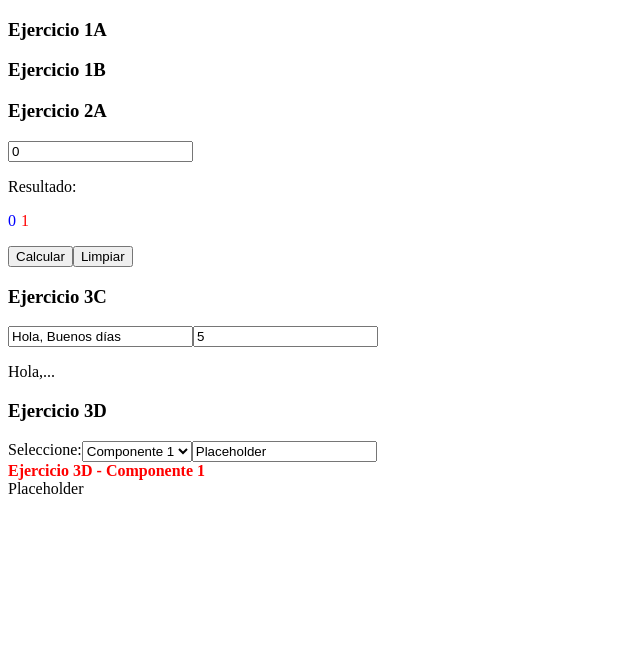
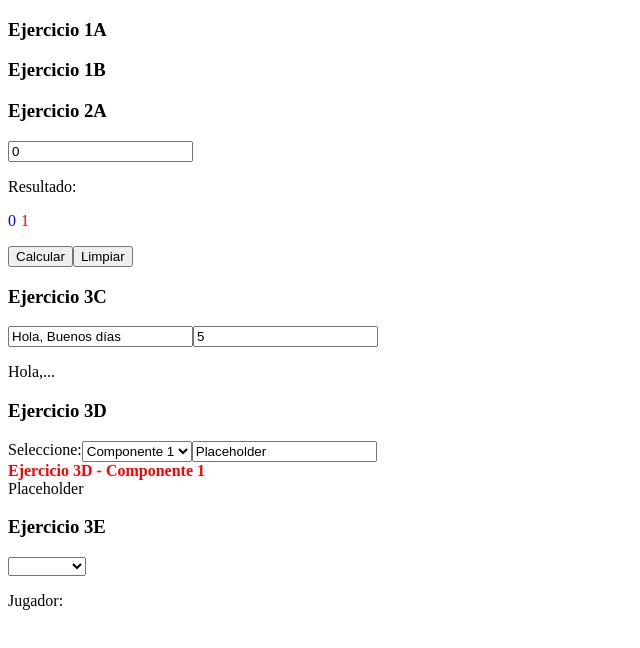
Before and after one commit to Skied/starter-vue, a Vue app: page / in a window 1280 px wide. Shown: the top 648 px of the page, without its empty margins (0-640 px from the left). Built offline with nearby package versions, Linux system fonts and the light colour scheme.

Commit message:
feat(vue): Events

```diff
--- a/src/App.vue
+++ b/src/App.vue
@@ -5,6 +5,7 @@
     <Ejercicio2a></Ejercicio2a>
     <Ejercicio3c></Ejercicio3c>
     <Ejercicio3d></Ejercicio3d>
+    <Ejercicio3e></Ejercicio3e>
   </div>
 </template>
 
@@ -15,6 +16,7 @@ import Ejercicio1bComponent from '@/components/Ejercicio1b/Ejercicio1b.vue';
 import Ejercicio2aComponent from '@/components/Ejercicio2a.vue';
 import Ejercicio3cComponent from '@/components/Ejercicio3c.vue';
 import Ejercicio3dComponent from '@/components/Ejercicio3d/Ejercicio3d.vue';
+import Ejercicio3eComponent from '@/components/Ejercicio3e/SelectedPlayer.vue';
 @Component({
   components: {
     Ejercicio1a: Ejercicio1aComponent,
@@ -22,6 +24,7 @@ import Ejercicio3dComponent from '@/components/Ejercicio3d/Ejercicio3d.vue';
     Ejercicio2a: Ejercicio2aComponent,
     Ejercicio3c: Ejercicio3cComponent,
     Ejercicio3d: Ejercicio3dComponent,
+    Ejercicio3e: Ejercicio3eComponent,
   }
 })
 export default class App extends Vue {}
--- /dev/null
+++ b/src/components/Ejercicio3e/Players.vue
@@ -0,0 +1,30 @@
+<template>
+  <div>
+    <select v-model="jugador" v-on:change="jugadorChange()">
+      <option v-for="(value, key) in jugadores" :key="key" :value="value">{{value}}</option>
+    </select>
+  </div>
+
+</template>
+<script lang="ts">
+import { Component, Vue, Emit } from 'vue-property-decorator';
+
+@Component
+export default class PlayersComponent extends Vue {
+  jugadores = {
+    1: 'Pepito',
+    2: 'Tronquito',
+    3: 'Jaimito',
+    4: 'Juanito'
+  };
+  jugador = '';
+
+  @Emit('change')
+  jugadorChange() {
+    return this.jugador;
+  }
+}
+</script>
+<style scoped lang="scss">
+
+</style>
--- /dev/null
+++ b/src/components/Ejercicio3e/SelectedPlayer.vue
@@ -0,0 +1,28 @@
+<template>
+    <div>
+        <h3>Ejercicio 3E</h3>
+        <player v-on:change="setearJugador($event)"></player>
+        <p>Jugador: {{jugador}}</p>
+    </div>
+</template>
+<script lang="ts">
+import { Component, Vue } from 'vue-property-decorator';
+import PlayerComp from './Players.vue';
+
+@Component({
+    components: {
+        player: PlayerComp
+    }
+})
+export default class SelectedPlayerComponent extends Vue {
+
+    jugador: string = '';
+
+    setearJugador(event: string) {
+        this.jugador = event;
+    }
+}
+</script>
+<style scoped lang="scss">
+
+</style>
```
